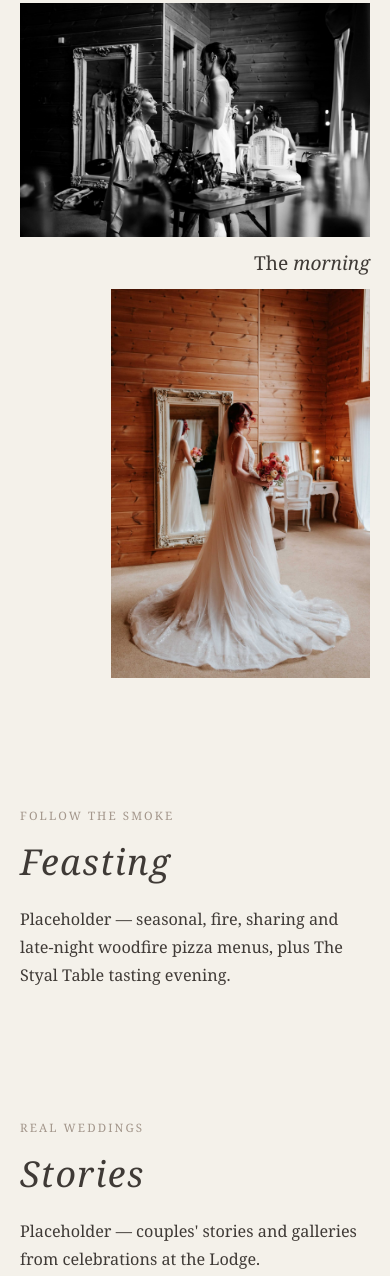
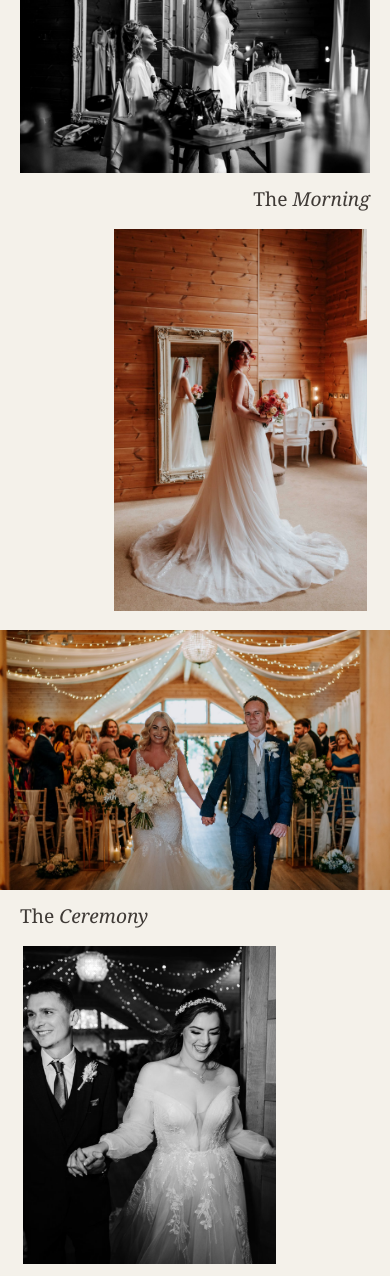
Before and after one commit to Ogoldwait91/styal-lodge, an Astro site: page / in a window 390 px wide. Shown: the part 1055-2331 px from the top of the page. Built offline with nearby package versions, Linux system fonts and the light colour scheme; Astro itself is replaced by a stand-in of ours; a web font is replaced by a local one.

```diff
--- a/src/components/Experience.astro
+++ b/src/components/Experience.astro
@@ -2,26 +2,29 @@
 /*
   Experience.astro — "The wedding day" narrative section (#experience).
 
-  First chapter: "The morning". Editorial overlap — a wide black-and-white
-  getting-ready photo with the colour bride portrait overlapping its
-  bottom-right corner, and the chapter label sitting in the oat gap between.
+  Each chapter is an editorial overlap: a large lead photo with a smaller
+  second image overlapping one corner (thin oat border reads as a clean cut),
+  and a chapter label sitting in the oat gap beside it.
 
-  The desktop layout is a fixed-ratio box with absolutely-positioned children,
-  so it scales fluidly at any width. Images use object-fit: cover, so the exact
-  slot proportions are a composition choice — the photos crop to fill cleanly.
-  On mobile (<=64em) it unstacks into a calm single column.
+  - The Morning:  wide B&W lead top-left, colour portrait bottom-right, label left.
+  - The Ceremony: FULL-BLEED colour lead band, B&W image overlapping bottom-left,
+                  label to the right.
 
-  More chapters (ceremony, garden drinks, the wedding breakfast, golden hour,
-  the party) can follow the same <figure class="chapter"> pattern.
+  Desktop uses fixed-ratio / absolute positioning so it scales fluidly;
+  object-fit: cover means slot proportions are a composition choice. On mobile
+  (<=64em) each chapter unstacks to one calm column.
 */
 import { Image } from "astro:assets";
 import prep from "../assets/morning-prep.jpg";
 import bride from "../assets/morning-bride.jpg";
+import ceremonyLead from "../assets/ceremony-lead.jpg";
+import ceremonyInset from "../assets/ceremony-inset.jpg";
 ---
 <section id="experience" class="section container exp">
-  <h2 class="display exp__title">Wedding <em>experience</em></h2>
+  <h2 class="display exp__title">The <em>Experience</em></h2>
 
-  <figure class="chapter">
+  <!-- The Morning -->
+  <figure class="chapter chapter--morning">
     <div class="chapter__lead">
       <Image
         src={prep}
@@ -31,7 +34,6 @@ import bride from "../assets/morning-bride.jpg";
         loading="lazy"
       />
     </div>
-
     <div class="chapter__inset">
       <Image
         src={bride}
@@ -41,81 +43,145 @@ import bride from "../assets/morning-bride.jpg";
         loading="lazy"
       />
     </div>
+    <figcaption class="chapter__label">The <em>Morning</em></figcaption>
+  </figure>
 
-    <figcaption class="chapter__label">The <em>morning</em></figcaption>
+  <!-- The Ceremony -->
+  <figure class="chapter chapter--ceremony">
+    <div class="cer__lead">
+      <Image
+        src={ceremonyLead}
+        alt="The newlyweds walking back down the aisle hand in hand as guests applaud"
+        widths={[900, 1300, 1700, 2100, 2560]}
+        sizes="100vw"
+        loading="lazy"
+      />
+    </div>
+    <div class="cer__foot">
+      <div class="cer__inset">
+        <Image
+          src={ceremonyInset}
+          alt="A couple stepping through the doorway together after the ceremony"
+          widths={[400, 700, 1000, 1200]}
+          sizes="(max-width: 64em) 74vw, 24vw"
+          loading="lazy"
+        />
+      </div>
+      <figcaption class="chapter__label">The <em>Ceremony</em></figcaption>
+    </div>
   </figure>
 </section>
 
 <style>
   .exp__title { margin: 0 0 var(--space-lg); }
-  /* Sage accent on the italic word, per the section template */
-  .exp__title em { color: var(--accent); }
-  /* Desktop: outdent the heading a restrained step left of the image column.
-     Capped at -2.5rem so it stays consistent and never drifts out to the page
-     edge on wide monitors; tapers to nothing as the layout narrows. */
+  /* Italic accent word in charcoal, matching the rest of the heading */
+  .exp__title em { color: var(--ink-strong); }
+  /* Desktop: outdent the heading a restrained step left of the image column. */
   @media (min-width: 64.01em) {
     .exp__title { margin-left: max(-2.5rem, calc(50% - 50vw + var(--gutter))); }
   }
 
-  /* ---------- DESKTOP: fixed-ratio box, absolutely placed children ---------- */
-  /* Box + child positions map directly to the section template's geometry.
-     The whole composition is capped and centred so it reads as one contained
-     spread with generous margins, rather than a block pinned to the left. */
-  .chapter {
-    position: relative;
-    aspect-ratio: 15 / 13;
-    max-width: 1040px;
-    margin-inline: auto;
-  }
+  .chapter { position: relative; max-width: 1040px; margin-inline: auto; }
+  .chapter + .chapter { margin-top: clamp(1rem, 2.5vw, 2.5rem); }
+
+  /* ---------- shared image + label bits ---------- */
   .chapter__lead,
   .chapter__inset { position: absolute; overflow: hidden; }
   .chapter__lead :global(img),
-  .chapter__inset :global(img) {
-    width: 100%; height: 100%;
-    object-fit: cover; display: block;
+  .chapter__inset :global(img),
+  .cer__lead :global(img),
+  .cer__inset :global(img) {
+    width: 100%; height: 100%; object-fit: cover; display: block;
   }
-
-  /* wide B&W lead, top-left */
-  .chapter__lead { top: 0; left: 0; width: 85%; height: 55%; z-index: 1; }
-
-  /* colour portrait, overlapping the lead's bottom-right and hanging below */
-  .chapter__inset { right: 0; bottom: 0; width: 38%; height: 61%; z-index: 2; }
-
-  /* label in the oat gap, just left of the portrait, near the lead's base */
+  .chapter__lead { z-index: 1; }
+  .chapter__inset,
+  .cer__inset {
+    z-index: 2;
+    border: clamp(3px, 0.3vw, 5px) solid var(--bg); /* oat cut */
+  }
   .chapter__label {
-    position: absolute; right: 40%; bottom: 38%; z-index: 3;
-    text-align: right;
+    z-index: 3;
     font-size: var(--text-xl);
     color: var(--ink);
     line-height: var(--leading-tight);
+    letter-spacing: normal;
   }
   .chapter__label em { font-style: italic; }
+
+  /* ---------- The Morning ---------- */
+  .chapter--morning { aspect-ratio: 15 / 13; }
+  .chapter--morning .chapter__lead  { top: 0; left: 0; width: 85%; height: 55%; }
+  .chapter--morning .chapter__inset { right: 0; bottom: 0; width: 38%; height: 61%; }
+  .chapter--morning .chapter__label { position: absolute; right: 40%; bottom: 38%; text-align: right; }
+
+  /* ---------- The Ceremony (full-bleed lead) ---------- */
+  .chapter--ceremony {
+    max-width: none; margin-inline: 0;
+    --cer-inset-w: clamp(240px, 30vw, 430px);
+  }
+
+  .cer__lead {
+    width: 100vw;
+    margin-left: calc(50% - 50vw);       /* break out to full viewport width */
+    height: clamp(440px, 50vw, 720px);   /* taller — shows more of the couple */
+    overflow: hidden;
+  }
+  .cer__lead :global(img) { object-position: center 38%; }
+
+  .cer__foot {
+    position: relative;
+    display: flow-root;                  /* contain the inset's overlap without collapse */
+    /* shift the whole foot left so the inset lines up with the heading outdent,
+       then nudge it ~2cm back to the right */
+    margin-left: calc(max(-2.5rem, calc(50% - 50vw + var(--gutter))) + 2cm);
+  }
+  .cer__inset {
+    width: var(--cer-inset-w);           /* sits at the foot's left edge */
+    margin-top: clamp(-4.5rem, -5vw, -2.5rem); /* modest overlap into the band */
+    aspect-ratio: 3 / 4;
+    overflow: hidden;
+    position: relative; z-index: 2;
+  }
+  .chapter--ceremony .chapter__label {
+    position: absolute;
+    top: clamp(0.75rem, 3vw, 2rem);                          /* up, near the band */
+    left: calc(var(--cer-inset-w) + clamp(0.75rem, 1.8vw, 1.5rem)); /* tight to the inset */
+    text-align: left;
+  }
 
   /* ---------- MOBILE: calm single column ---------- */
   @media (max-width: 64em) {
     .exp__title { margin-bottom: var(--space-md); }
 
-    .chapter {
-      position: static;
-      aspect-ratio: auto;
-      display: grid;
+    /* Morning */
+    .chapter--morning {
+      position: static; aspect-ratio: auto;
+      display: grid; row-gap: clamp(1rem, 3.5vw, 1.75rem);
+    }
+    .chapter--morning .chapter__lead,
+    .chapter--morning .chapter__inset {
+      position: static; inset: auto; width: 100%; height: auto;
+    }
+    .chapter--morning .chapter__label { position: static; inset: auto; font-size: var(--text-lg); }
+    .chapter--morning .chapter__lead  { order: 1; aspect-ratio: 3 / 2; }
+    .chapter--morning .chapter__label { order: 2; text-align: right; }
+    .chapter--morning .chapter__inset { order: 3; width: 74%; margin-left: auto; aspect-ratio: 2 / 3; }
+
+    /* Ceremony */
+    .cer__lead { height: auto; aspect-ratio: 3 / 2; }
+    .cer__lead :global(img) { object-position: center; }
+    .cer__foot {
+      display: flex; flex-direction: column; margin-left: 0;
+      margin-top: clamp(1rem, 3.5vw, 1.75rem);
       row-gap: clamp(1rem, 3.5vw, 1.75rem);
     }
-    .chapter__lead,
-    .chapter__inset {
-      position: static; inset: auto;
-      width: 100%; height: auto;
+    .chapter--ceremony .chapter__label {
+      position: static; top: auto; left: auto;
+      order: 1; font-size: var(--text-lg); text-align: left;
     }
-    .chapter__lead  { order: 1; aspect-ratio: 3 / 2; }
-    .chapter__label {
-      position: static; order: 2;
-      right: auto; bottom: auto;
-      text-align: right;
-      font-size: var(--text-lg);
-    }
-    .chapter__inset {
-      order: 3; width: 74%; margin-left: auto;
-      aspect-ratio: 2 / 3;
+    .cer__inset {
+      order: 2; width: 74%; margin-right: auto; margin-top: 0;
+      aspect-ratio: 4 / 5;
     }
   }
 </style>
--- a/src/components/FloatingCta.astro
+++ b/src/components/FloatingCta.astro
@@ -8,7 +8,7 @@
     right: clamp(1rem, 3vw, 2rem);
     bottom: calc(clamp(1rem, 3vw, 2rem) + env(safe-area-inset-bottom, 0px));
     background: var(--accent); color: var(--on-accent);
-    font-size: var(--text-sm); letter-spacing: .04em;
+    font-size: var(--text-sm); letter-spacing: -0.02em;
     padding: .85em 1.6em; border-radius: 999px; text-decoration: none;
     box-shadow: 0 6px 22px rgba(63, 59, 56, .20);
     opacity: 0; transform: translateY(12px); pointer-events: none;
--- a/src/components/Footer.astro
+++ b/src/components/Footer.astro
@@ -46,10 +46,10 @@ const year = new Date().getFullYear();
   .site-footer__logo img { height: 58px; width: auto; }
   .site-footer__tagline {
     margin: 0; font-family: var(--font-serif); font-style: italic;
-    font-size: var(--text-base); letter-spacing: .01em; color: var(--on-dark-muted);
+    font-size: var(--text-base); letter-spacing: -0.02em; color: var(--on-dark-muted);
   }
   .site-footer__nav { display: flex; flex-wrap: wrap; justify-content: center; gap: clamp(1rem, 3vw, 2.25rem); }
-  .site-footer__nav a { font-size: var(--text-sm); letter-spacing: .03em; color: var(--on-dark); text-decoration: none; opacity: .85; transition: opacity .25s ease; }
+  .site-footer__nav a { font-size: var(--text-sm); letter-spacing: -0.02em; color: var(--on-dark); text-decoration: none; opacity: .85; transition: opacity .25s ease; }
   .site-footer__nav a:hover { opacity: 1; }
   .site-footer__contact { font-style: normal; color: var(--on-dark-muted); font-size: var(--text-sm); line-height: 2; }
   .site-footer__contact a { color: var(--on-dark-muted); text-decoration: none; }
--- a/src/components/Hero.astro
+++ b/src/components/Hero.astro
@@ -49,9 +49,9 @@ import hero from "../assets/hero.jpg";
   }
   .hero__tagline {
     position: absolute; z-index: 2; right: clamp(1rem,3vw,3rem); bottom: clamp(0.7rem,2vh,1.4rem);
-    margin: 0; color: var(--on-dark); text-align: right; font-style: italic; white-space: nowrap;
-    font-size: clamp(0.85rem, 0.55rem + 0.85vw, 1.35rem); line-height: 1.3; letter-spacing: .01em;
-    text-shadow: 0 1px 12px rgba(20,18,16,.55);
+    margin: 0; color: var(--bg); text-align: right; font-style: italic; white-space: nowrap;
+    font-size: clamp(0.85rem, 0.55rem + 0.85vw, 1.35rem); line-height: 1.3; letter-spacing: -0.02em;
+    text-shadow: 0 1px 6px rgba(20,18,16,.4);
   }
   .hero__footer { display: none; }
 
--- a/src/components/Nav.astro
+++ b/src/components/Nav.astro
@@ -54,7 +54,7 @@ const links = [
 
   /* one shared link style for every header item, both sides */
   .nav-link {
-    font-size: var(--text-sm); letter-spacing: .03em; color: var(--ink);
+    font-size: var(--text-sm); letter-spacing: -0.02em; color: var(--ink);
     text-decoration: none; padding-block: .25rem; transition: color .25s ease;
   }
   .nav-link:hover { color: var(--accent); }
--- a/src/pages/book-a-visit.astro
+++ b/src/pages/book-a-visit.astro
@@ -57,7 +57,7 @@ import Base from "../layouts/Base.astro";
   .form-page__intro .prose { margin-top: var(--space-md); }
   .enquiry { display: grid; gap: var(--space-md); }
   .field { display: grid; gap: .5rem; }
-  .field label { font-size: var(--text-sm); letter-spacing: .02em; }
+  .field label { font-size: var(--text-sm); letter-spacing: -0.02em; }
   .field__opt { color: var(--muted); }
   .field input, .field select, .field textarea {
     font-family: inherit; font-size: var(--text-base); color: var(--ink);
--- a/src/styles/global.css
+++ b/src/styles/global.css
@@ -1,5 +1,6 @@
 /* Reset + base. Utility classes shared across pages. */
 *, *::before, *::after { box-sizing: border-box; }
+html { overflow-x: clip; } /* contain full-bleed sections; clip keeps sticky nav working */
 * { margin: 0; }
 html { -webkit-text-size-adjust: 100%; }
 @media (prefers-reduced-motion: no-preference) { html { scroll-behavior: smooth; } }
@@ -11,6 +12,7 @@ body {
   font-weight: var(--fw-light);
   font-size: var(--text-base);
   line-height: var(--leading-body);
+  letter-spacing: -0.02em; /* -20 tracking, site-wide */
   -webkit-font-smoothing: antialiased;
   text-rendering: optimizeLegibility;
 }
@@ -57,7 +59,7 @@ em, .italic { font-style: italic; }
 /* ---- Buttons ---- */
 .btn {
   display: inline-flex; align-items: center; justify-content: center; gap: .5em;
-  font-family: inherit; font-size: var(--text-sm); letter-spacing: .04em;
+  font-family: inherit; font-size: var(--text-sm); letter-spacing: -0.02em;
   padding: .85em 1.8em; border-radius: var(--radius);
   text-decoration: none; cursor: pointer; border: 1px solid transparent; white-space: nowrap;
   transition: background-color .3s ease, color .3s ease, border-color .3s ease;
```
Also changed, not shown: src/assets/ceremony-inset.jpg (added), src/assets/ceremony-lead.jpg (added).
